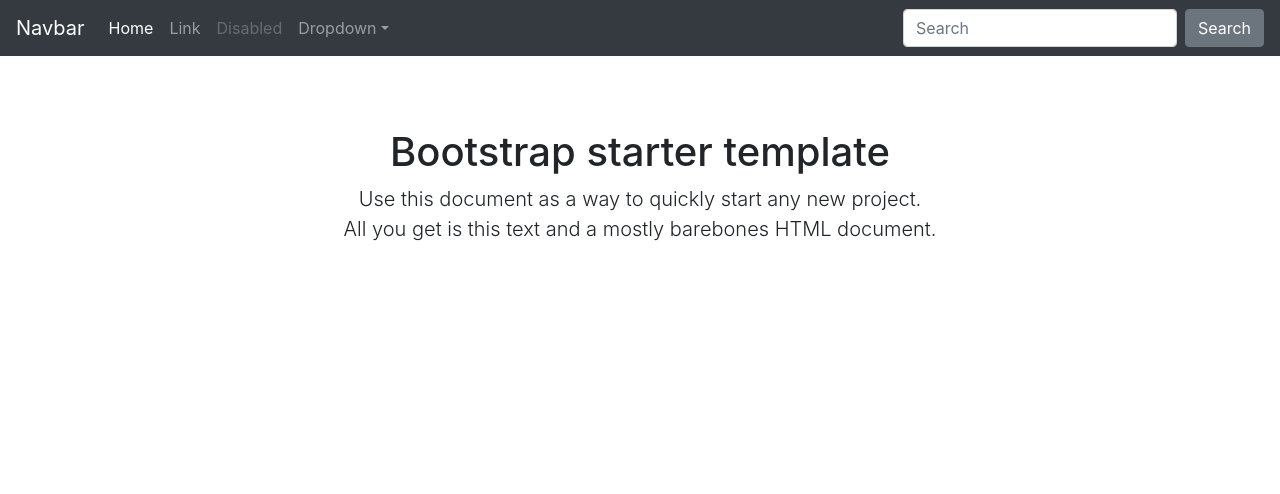
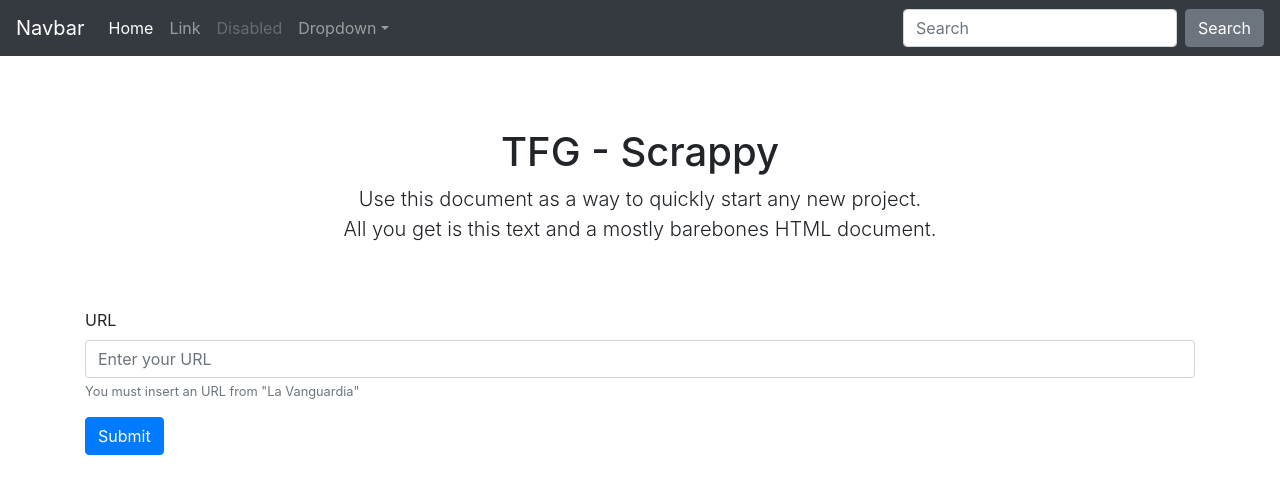
Before and after one commit to Remo14/open-corpus-client, a website: page index.html in a window 1280 px wide. Drawn offline with nearby package versions, Linux system fonts and the light colour scheme.

Commit message:
new url form implemented

```diff
--- a/assets/css/starter-template.css
+++ b/assets/css/starter-template.css
@@ -5,3 +5,18 @@
   padding: 3rem 1.5rem;
   text-align: center;
 }
+
+.bd-placeholder-img {
+  font-size: 1.125rem;
+  text-anchor: middle;
+  -webkit-user-select: none;
+  -moz-user-select: none;
+  -ms-user-select: none;
+  user-select: none;
+}
+
+@media (min-width: 768px) {
+  .bd-placeholder-img-lg {
+    font-size: 3.5rem;
+  }
+}
--- a/index.html
+++ b/index.html
@@ -12,22 +12,6 @@
   <!-- Bootstrap core CSS -->
   <link href="node_modules/bootstrap/dist/css/bootstrap.min.css" rel="stylesheet">
 
-  <style>
-    .bd-placeholder-img {
-      font-size: 1.125rem;
-      text-anchor: middle;
-      -webkit-user-select: none;
-      -moz-user-select: none;
-      -ms-user-select: none;
-      user-select: none;
-    }
-
-    @media (min-width: 768px) {
-      .bd-placeholder-img-lg {
-        font-size: 3.5rem;
-      }
-    }
-  </style>
   <!-- Custom styles for this template -->
   <link href="./assets/css/starter-template.css" rel="stylesheet">
 </head>
@@ -71,10 +55,20 @@
   <main role="main" class="container">
 
     <div class="starter-template">
-      <h1>Bootstrap starter template</h1>
+      <h1>TFG - Scrappy</h1>
       <p class="lead">Use this document as a way to quickly start any new project.<br> All you get is this text and a
         mostly barebones HTML document.</p>
     </div>
+
+    <form name="search" method="GET" action="PUT THE URL">
+      <div class="form-group">
+        <label for="url">URL</label>
+        <input type="url" name="url" class="form-control" id="url" aria-describedby="urlHelp" placeholder="Enter your URL">
+        <small id="urlHelp" class="form-text text-muted">You must insert an URL from "La Vanguardia"</small>
+      </div>
+
+      <button type="submit" class="btn btn-primary">Submit</button>
+    </form>
 
   </main><!-- /.container -->
   <script src="node_modules/jquery/dist/jquery.min.js"></script>
```
Also changed, not shown: 1 other file.
